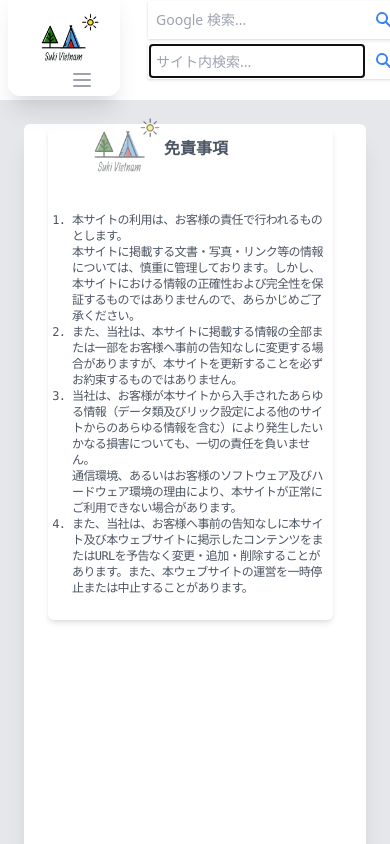
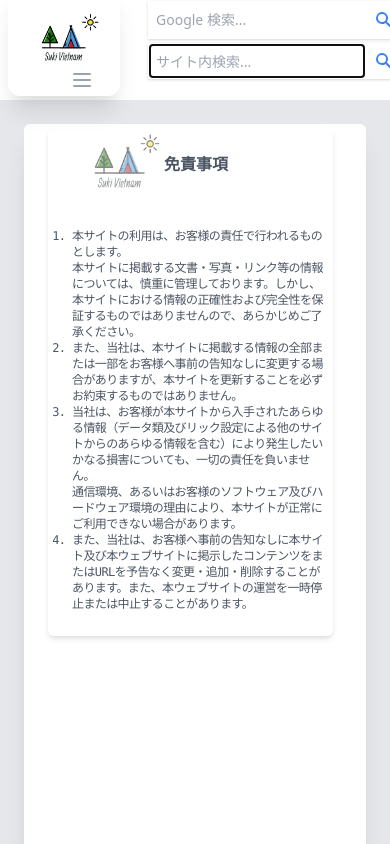
Before and after one commit to nekovn/suki-vietnam, a Vue app in the folder frontend/oonavi/: page /copyright in a window 390 px wide. Shown: the top 844 px of the page. Built offline with nearby package versions, Linux system fonts and the light colour scheme.

Commit message:
Update copyright.vue

```diff
--- a/frontend/oonavi/src/pages/footer/copyright.vue
+++ b/frontend/oonavi/src/pages/footer/copyright.vue
@@ -4,7 +4,7 @@
         class=" m-auto bg-white p-2 rounded-md shadow-md"
     >
       <section class="text-gray-600 body-font relative">
-        <div class="lg:px-5 lg:py-20 xl:py-20 2xl:py-20 py-1 -mt-14">
+        <div class="lg:px-5 lg:py-20 xl:py-20 2xl:py-20 py-1 -mt-10">
           <div class="font-bold flex items-center">
             <div>
               <img
```
